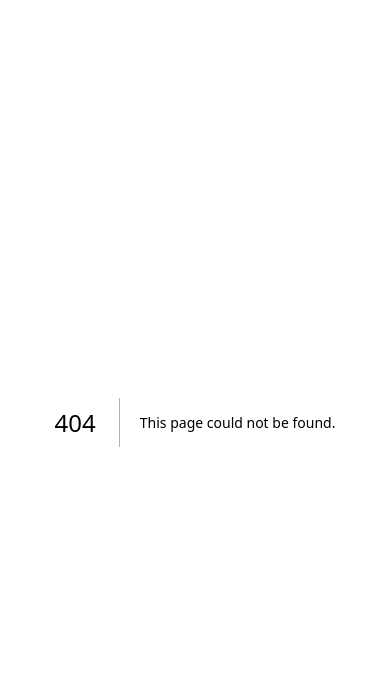
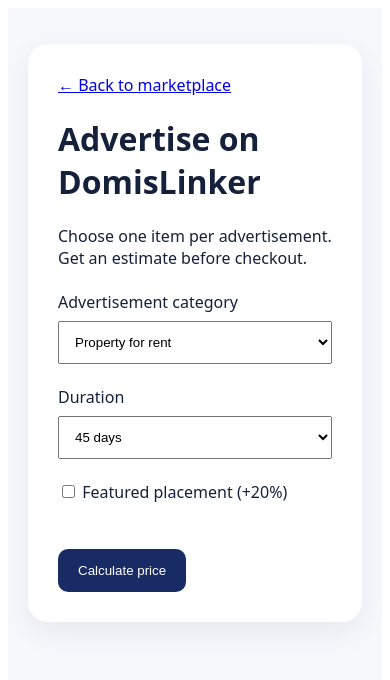
Before and after one commit to amaechiu-del/-domislink-realestate, a Next.js app: page /onelink/pricing in a window 390 px wide. Before the commit this address had no page. Shown: the top 680 px of the page. Built offline with nearby package versions, Linux system fonts and the light colour scheme; no server answers.

Commit message:
feat: add responsive marketplace pricing quote screen

```diff
--- /dev/null
+++ b/src/app/onelink/pricing/page.tsx
@@ -0,0 +1,28 @@
+"use client";
+import { useState } from "react";
+type Quote={currency:string;type:string;days:number;featured:boolean;base_kobo:number;boost_kobo:number;total_kobo:number};
+const API=process.env.NEXT_PUBLIC_DOMISLINKER_API_URL||"";
+export default function PricingPage(){
+ const [type,setType]=useState("rent"),[days,setDays]=useState(45),[featured,setFeatured]=useState(false);
+ const [quote,setQuote]=useState<Quote|null>(null),[error,setError]=useState(""),[busy,setBusy]=useState(false);
+ const naira=(k:number)=>new Intl.NumberFormat("en-NG",{style:"currency",currency:"NGN",maximumFractionDigits:2}).format(k/100);
+ async function calculate(){
+  setError("");setQuote(null);
+  if(!API){setError("Marketplace API has not been configured.");return}
+  setBusy(true);
+  try{const r=await fetch(API+"/api/pricing/quote",{method:"POST",headers:{"content-type":"application/json"},body:JSON.stringify({type,days,featured})});const result=await r.json();if(!r.ok)throw new Error(result.error||"Unable to calculate");setQuote(result.quote)}
+  catch(e){setError(e instanceof Error?e.message:"Quote unavailable")}finally{setBusy(false)}
+ }
+ return <main style={{minHeight:"100vh",background:"#f7f8fc",color:"#15203b",fontFamily:"system-ui",padding:"36px 20px"}}>
+ <div style={{maxWidth:640,margin:"auto",background:"white",padding:30,borderRadius:20,boxShadow:"0 10px 30px #10204b12"}}>
+ <a href="/onelink">← Back to marketplace</a><h1>Advertise on DomisLinker</h1><p>Choose one item per advertisement. Get an estimate before checkout.</p>
+ <label style={{display:"block",margin:"22px 0 8px"}}>Advertisement category</label>
+ <select value={type} onChange={e=>{setType(e.target.value);setQuote(null)}} style={{padding:12,width:"100%"}}>{[["rent","Property for rent"],["sale","Property for sale"],["service","Service provider"],["tenant","Tenant request"]].map(([v,l])=><option key={v} value={v}>{l}</option>)}</select>
+ <label style={{display:"block",margin:"22px 0 8px"}}>Duration</label>
+ <select value={days} onChange={e=>{setDays(Number(e.target.value));setQuote(null)}} style={{padding:12,width:"100%"}}>{[45,68,90].map(d=><option key={d} value={d}>{d} days</option>)}</select>
+ <label style={{display:"block",margin:"22px 0"}}><input type="checkbox" checked={featured} onChange={e=>{setFeatured(e.target.checked);setQuote(null)}}/> Featured placement (+20%)</label>
+ <button onClick={calculate} disabled={busy} style={{background:"#182b64",color:"white",padding:"14px 20px",border:0,borderRadius:10,marginTop:24,cursor:"pointer"}}>{busy?"Calculating…":"Calculate price"}</button>
+ {error&&<p role="alert" style={{color:"#b42318"}}>{error}</p>}
+ {quote&&<section aria-live="polite" style={{background:"#f4f1ff",padding:20,borderRadius:14,marginTop:24}}><h2>Price estimate</h2><p>Base fee: {naira(quote.base_kobo)}</p><p>Featured upgrade: {naira(quote.boost_kobo)}</p><strong style={{fontSize:25}}>Total: {naira(quote.total_kobo)}</strong><p style={{fontSize:13}}>Payment and publication will be enabled after secure Paystack verification is integrated.</p></section>}
+ </div></main>
+}
```
